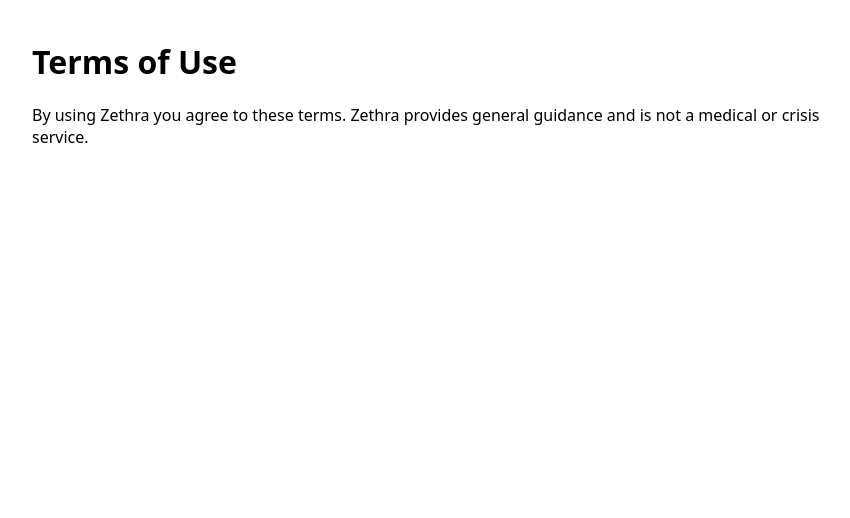
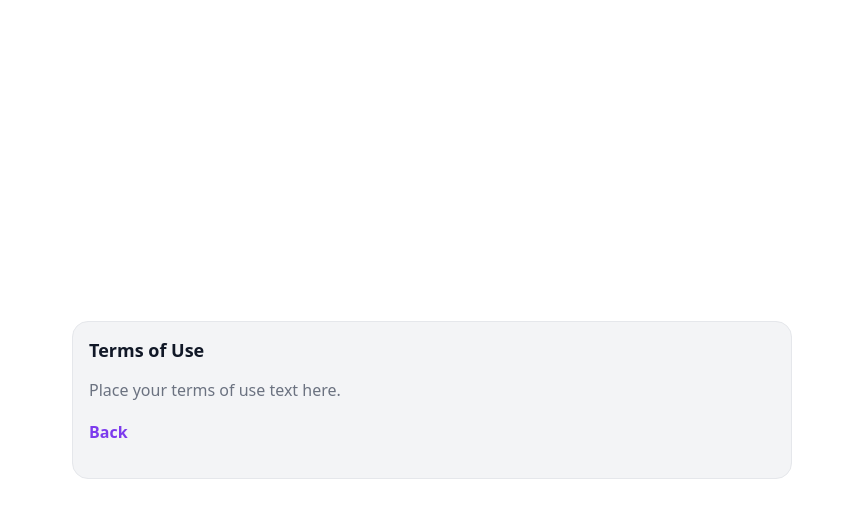
Before and after one commit to ZethraAI/Zethra-app, a plain HTML site: page docs/terms.html in a window 1280 px wide. Shown: the whole page, without its empty margins (208-1058 px from the left). Drawn offline with Linux system fonts and the light colour scheme.

Commit message:
Update terms.html

```diff
--- a/docs/terms.html
+++ b/docs/terms.html
@@ -1,7 +1,22 @@
-<!doctype html><html><head><meta charset="utf-8"><meta name="viewport" content="width=device-width,initial-scale=1"><title>Terms of Use • Zethra</title></head>
+<!doctype html>
+<html lang="en">
+<head>
+<meta charset="utf-8"><meta name="viewport" content="width=device-width,initial-scale=1">
+<title>Zethra • Terms of Use</title>
+<style>
+:root{--accent:#7C3AED;--bg:#fff;--card:#F3F4F6;--text:#111827;--mid:#6B7280;--border:#E5E7EB}
+*{box-sizing:border-box}body{margin:0;background:var(--bg);color:var(--text);font-family:system-ui,-apple-system,Segoe UI,Roboto,Helvetica,Arial}
+.wrap{min-height:100vh;display:grid;place-items:center;padding:16px}
+.card{width:100%;max-width:720px;background:var(--card);border:1px solid var(--border);border-radius:16px;padding:16px}
+h1{font-size:18px;margin:0 0 10px;font-weight:800}p{color:var(--mid);line-height:1.6}
+a{color:var(--accent);font-weight:700;text-decoration:none}
+</style>
+</head>
 <body>
-  <main style="max-width:800px;margin:40px auto;padding:0 16px;font-family:system-ui,Arial">
+  <div class="wrap"><div class="card">
     <h1>Terms of Use</h1>
-    <p>By using Zethra you agree to these terms. Zethra provides general guidance and is not a medical or crisis service.</p>
-  </main>
-</body></html>
+    <p>Place your terms of use text here.</p>
+    <p><a href="./index.html">Back</a></p>
+  </div></div>
+</body>
+</html>
```
